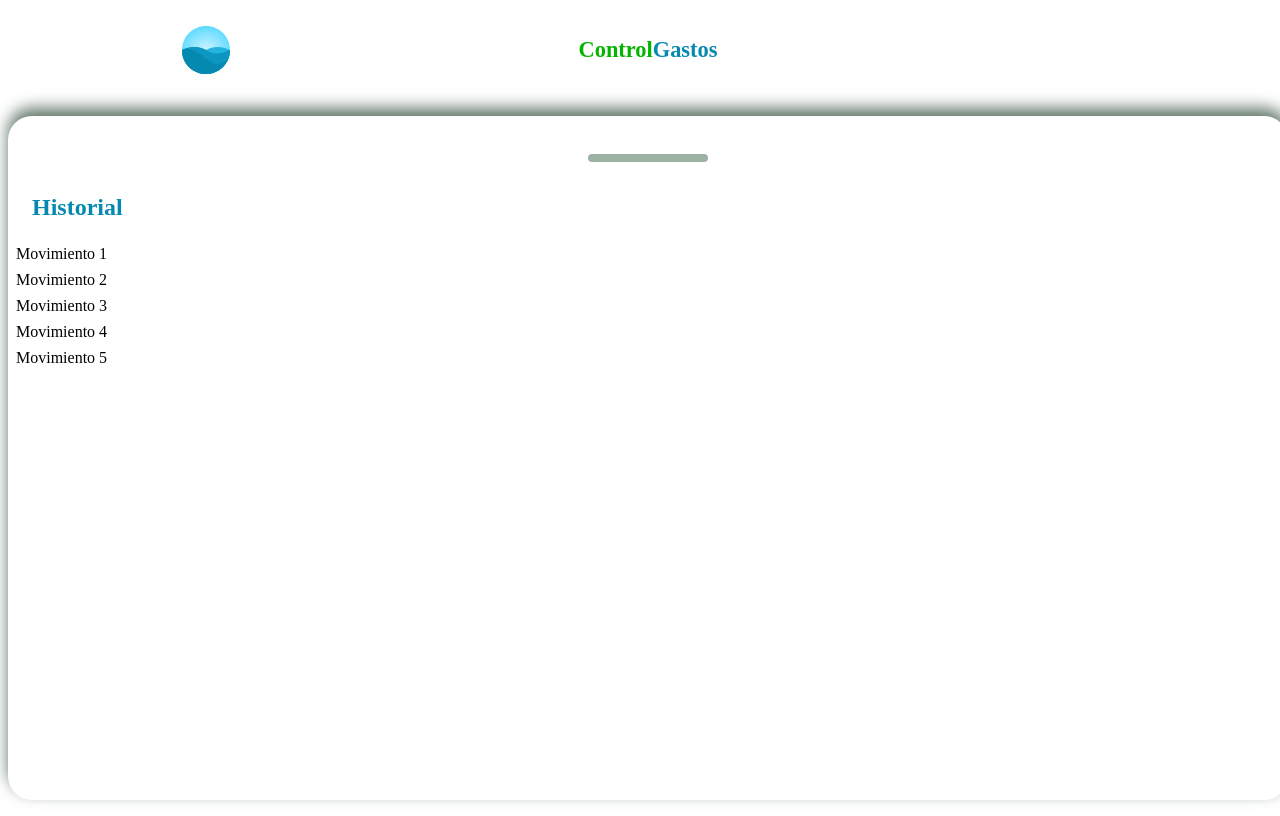
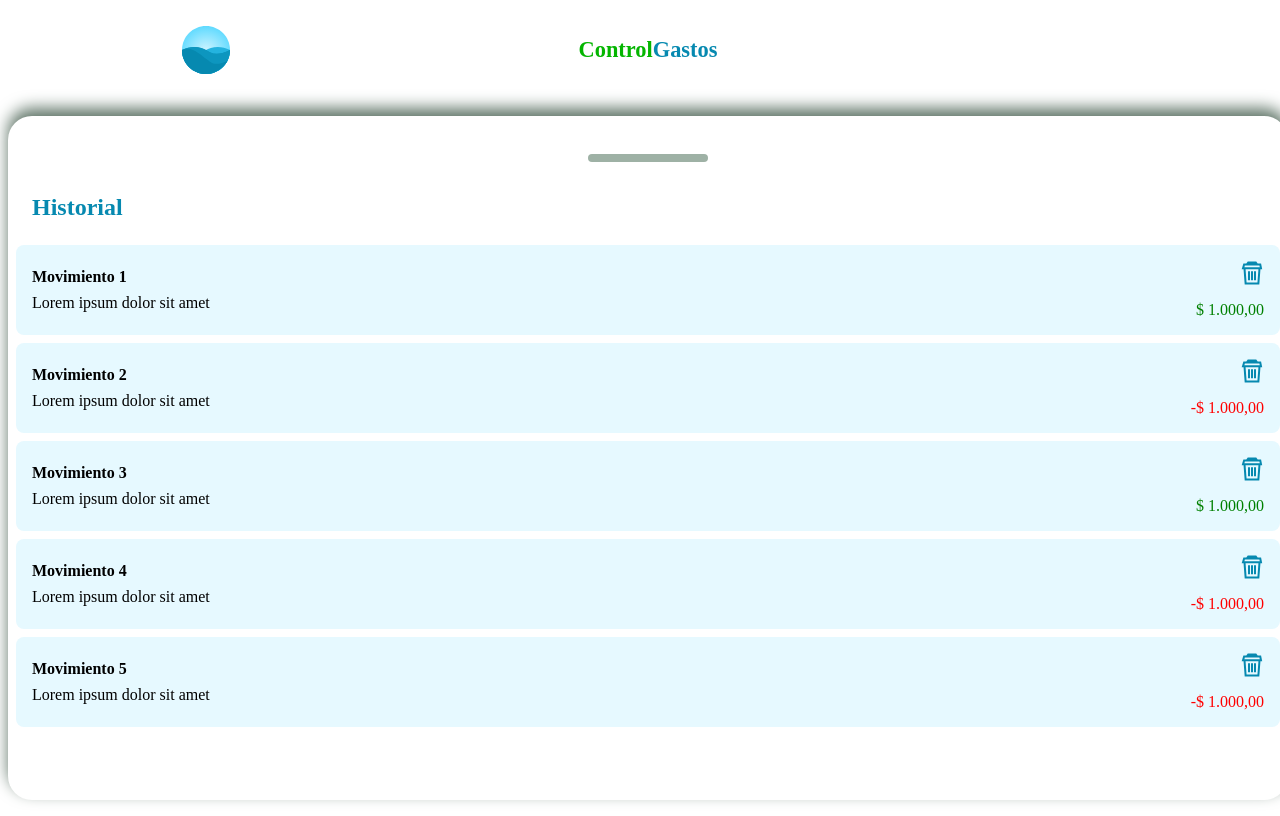
Before and after one commit to DavidHernandez-17/control-de-gastos, a Vue app: page / in a window 1280 px wide. Both pictures are taken after a click on the element 648 px from the left and 758 px from the top of the page. Built offline with nearby package versions, Linux system fonts and the light colour scheme.

Commit message:
Agrego funciones computadas para modificar valores en Movement

```diff
--- a/src/components/Home.vue
+++ b/src/components/Home.vue
@@ -53,7 +53,7 @@
                 id: 1,
                 title: "Movimiento 2",
                 description: "Lorem ipsum dolor sit amet",
-                amount: 1000
+                amount: -1000
             },{
                 id: 2,
                 title: "Movimiento 3",
@@ -63,12 +63,12 @@
                 id: 3,
                 title: "Movimiento 4",
                 description: "Lorem ipsum dolor sit amet",
-                amount: 1000
+                amount: -1000
             },{
                 id: 4,
                 title: "Movimiento 5",
                 description: "Lorem ipsum dolor sit amet",
-                amount: 1000
+                amount: -1000
             }]
         }
     }
--- a/src/components/Movements/Index.vue
+++ b/src/components/Movements/Index.vue
@@ -3,9 +3,13 @@
         <h2 class="title">Historial</h2>
         <div class="content">
             <Movement
-                v-for="movement in movements"
-                :key="movement.id"
-                :title="movement.title"
+                v-for="{ id, title, description, amount } in movements"
+                :key="id"
+                :id="id"
+                :title="title"
+                :description="description"
+                :amount="amount"
+                @remove="remove"
             />
         </div>
     </div>
@@ -24,6 +28,9 @@
 
 const { movements } = toRefs(props);
 
+const remove = (id) => {
+  console.log("remove", id);
+}
 
 </script>
 
--- a/src/components/Movements/Movement.vue
+++ b/src/components/Movements/Movement.vue
@@ -1,16 +1,92 @@
 <template>
-    <div class="movement">{{ title }}</div>
+    <div class="movement">
+        <div class="content">
+            <h4>{{ title }}</h4>
+            <p>{{ description }}</p>
+        </div>
+        <div class="action">
+            <img src="@/assets/trash-icon.svg" alt="borrar" @click="remove" />
+            <p :class="{
+                'red': isNegative,
+                'green': !isNegative
+                }">{{ amountCurrency }}</p>
+        </div>
+    </div>
 </template>
 
 <script setup>
-import { toRefs, defineProps } from 'vue';
+import { toRefs, defineProps, computed, defineEmits } from 'vue';
+
+const currencyFormater = new Intl.NumberFormat(("es-CO"), {
+  style: "currency", currency: "COP"
+});
+
+const emit = defineEmits(["remove"]);
 
 const props = defineProps({
+    id:{
+        type: Number
+    },
     title: {
         type: String,
+    },
+    description: {
+        type: String
+    },
+    amount:{
+        type: Number
     }
 });
 
-const { title } = toRefs(props);
+const { id, title, description, amount } = toRefs(props);
+
+const amountCurrency = computed(
+    () => currencyFormater.format(amount.value)
+);
+
+const remove = () => {
+    emit("remove", id.value)
+}
+
+const isNegative = computed(() => amount.value < 0);
 
 </script>
+
+<style scoped>
+.movement {
+  display: flex;
+  justify-content: space-between;
+  align-items: center;
+  width: 100%;
+  padding: 16px;
+  background-color: #e6f9ff;
+  border-radius: 8px;
+  box-sizing: border-box;
+}
+.movement .content {
+  width: 100%;
+}
+.movement .action {
+  display: flex;
+  justify-content: space-between;
+  align-items: flex-end;
+  flex-direction: column;
+}
+h4,
+p {
+  margin: 0;
+  padding: 0;
+}
+h4 {
+  margin-bottom: 8px;
+}
+.movement .action img {
+  margin-bottom: 16px;
+}
+.red {
+    color: red;
+}
+.green {
+    color: green;
+}
+</style>
```
